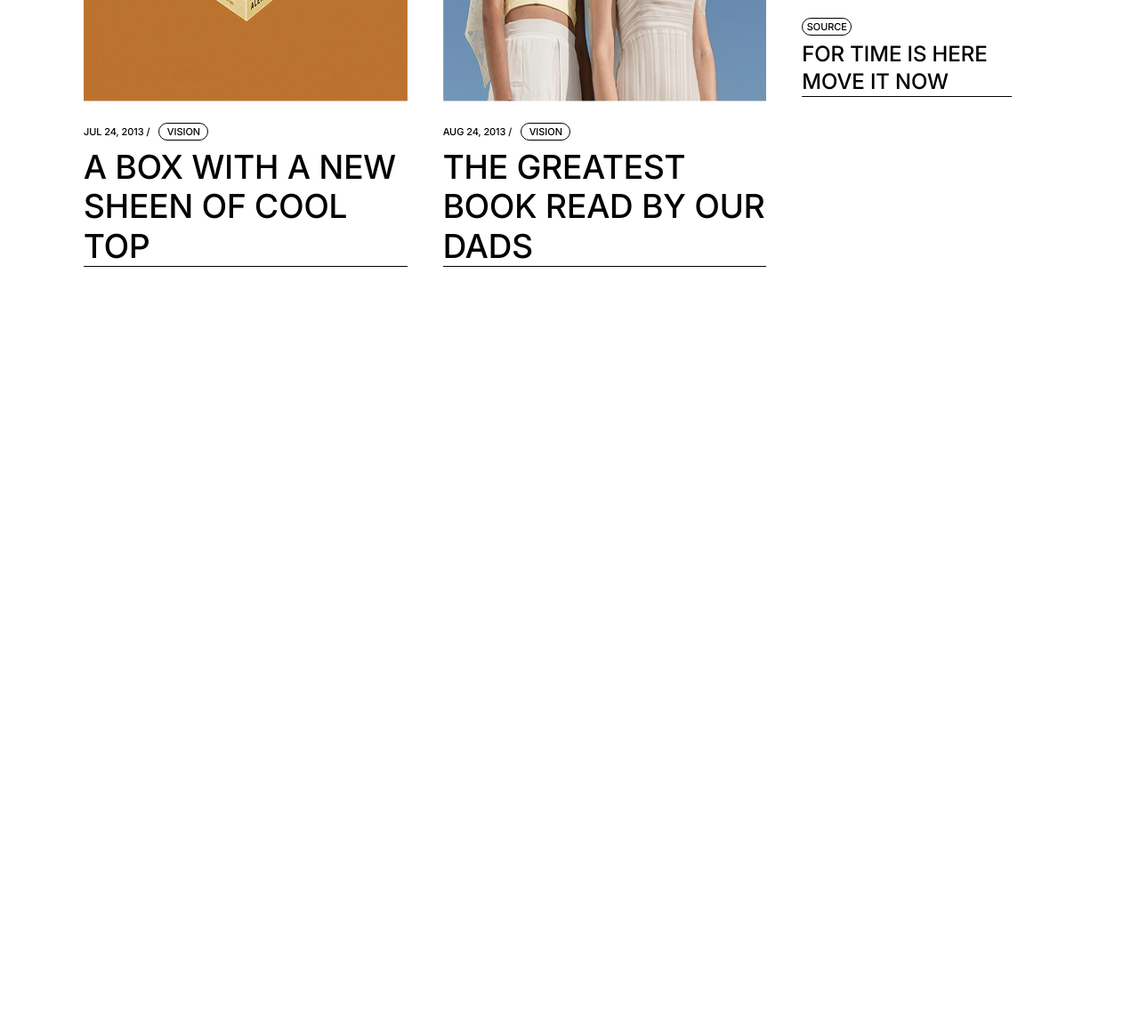
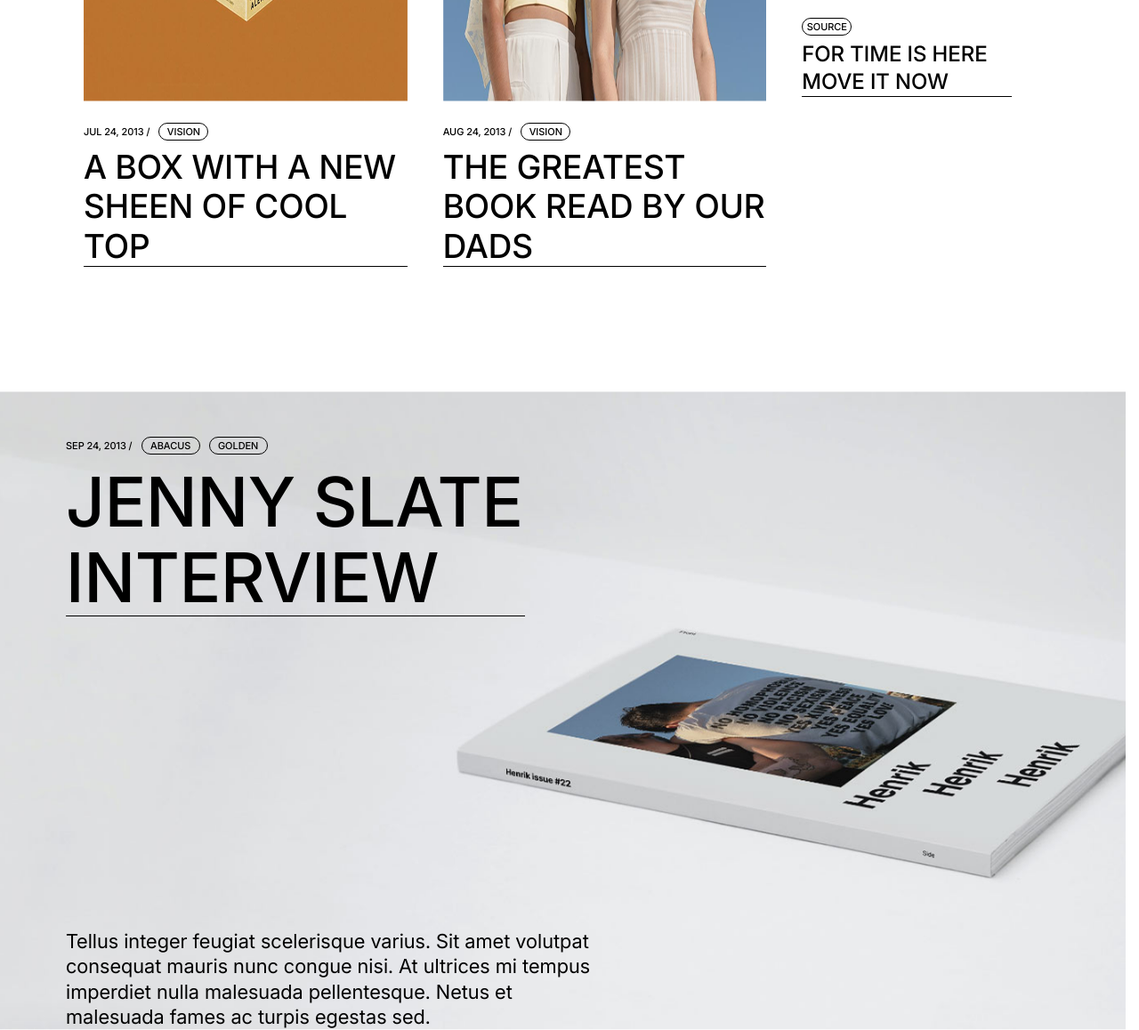
Before and after one commit to Ilya-Poltawezc/project-5, a plain HTML site: page index.html in a window 1280 px wide. Shown: the part 3834-4992 px from the top of the page at 89% size. Before the commit the page ends 4134 px from the top, so only its background shows below. Drawn offline with Linux system fonts and the light colour scheme.

Commit message:
section jenny

```diff
--- a/_mixins.scss
+++ b/_mixins.scss
@@ -37,3 +37,10 @@
             border-radius: 55px;
             border: 1px solid var(--color-dark);
 }
+
+@mixin button-hover {
+    color: var(--color-light);
+    background-color: var(--color-grey);
+    border: none;
+    transition-duration: var(--transition-duration);
+}
--- a/index.html
+++ b/index.html
@@ -364,5 +364,30 @@
             </div>
         </div>
     </section>
+    <section class="jenny">
+        <div class="jenny-block">
+            <div class="jenny-block-button">
+                <p class="jenny-desc">
+                    Sep 24, 2013 /
+                </p>
+                <button class="jenny-b">
+                    Abacus
+                </button>
+                <button class="jenny-b">
+                    Golden
+                </button>
+            </div>
+            <h2 class="jenny-title">
+                Jenny Slate<br/>
+                Interview
+            </h2>
+            <p class="jenny-dsecription">
+                Tellus integer feugiat scelerisque varius. Sit amet volutpat<br/>
+                consequat mauris nunc congue nisi. At ultrices mi tempus<br/>
+                imperdiet nulla malesuada pellentesque. Netus et<br/>
+                malesuada fames ac turpis egestas sed.
+            </p>
+        </div>
+    </section>
 </body>
 </html>
--- a/styles.scss
+++ b/styles.scss
@@ -116,16 +116,10 @@
         }
 
         .john-button-1:hover {
-            color: var(--color-light);
-            border: none;
-            background-color: var(--color-grey);
-            transition-duration: var(--transition-duration);
+            @include button-hover;
         }
         .john-button-2:hover {
-            color: var(--color-light);
-            background-color: var(--color-grey);
-            border: none;
-            transition-duration: var(--transition-duration);
+            @include button-hover;
         }
     }
 
@@ -233,16 +227,10 @@
             }
 
             .button-f-2:hover {
-                color: var(--color-light);
-                background-color: var(--color-grey);
-                border: none;
-                transition-duration: var(--transition-duration);
+                @include button-hover;
             }
             .button-f-3:hover {
-                color: var(--color-light);
-                background-color: var(--color-grey);
-                border: none;
-                transition-duration: var(--transition-duration);
+                @include button-hover;
             }
         }
     }
@@ -399,6 +387,7 @@
         margin-left: 94px;
         margin-top: 37px;
         column-gap: 40px;
+        margin-bottom: 140px;
 
         .block-button {
             display: flex;
@@ -439,10 +428,7 @@
         }
 
         .block-b:hover {
-            color: var(--color-light);
-            background-color: var(--color-grey);
-            border: none;
-            transition-duration: var(--transition-duration);
+            @include button-hover;
         }
     }
 
@@ -462,3 +448,58 @@
         margin-top: 5px;
     }
  }
+
+ .jenny {
+    background: url(/images/jenny-img.png) center/cover no-repeat;
+
+    .jenny-block {
+        padding-top: 51px;
+        margin-left: 74px;
+
+        .jenny-block-button {
+            display: flex;
+            justify-content: start;
+            align-items: center;
+            gap: 10px;
+        }
+
+        .jenny-desc {
+            font-family: 'Inter';
+            font-style: normal;
+            font-weight: 500;
+            font-size: 11px;
+            line-height: 1;
+            text-transform: uppercase;
+        }
+
+        .jenny-b {
+            @include button;
+            width: 66px;
+        }
+
+        .jenny-b:hover {
+            @include button-hover;
+        }
+
+        .jenny-title {
+            width: 516px;
+            margin-top: 11px;
+            font-family: 'Inter';
+            font-style: normal;
+            font-weight: 500;
+            font-size: 77px;
+            line-height: 1.1;
+            text-transform: uppercase;
+            border-bottom: 1px solid;
+        }
+
+        .jenny-dsecription {
+            font-family: 'Inter';
+            font-style: normal;
+            font-weight: 400;
+            font-size: 22px;
+            line-height: 1.3;
+            margin-top: 351px;
+        }
+    }
+ }
```
Also changed, not shown: images/jenny-img.png (added), styles.css, 1 other file.
